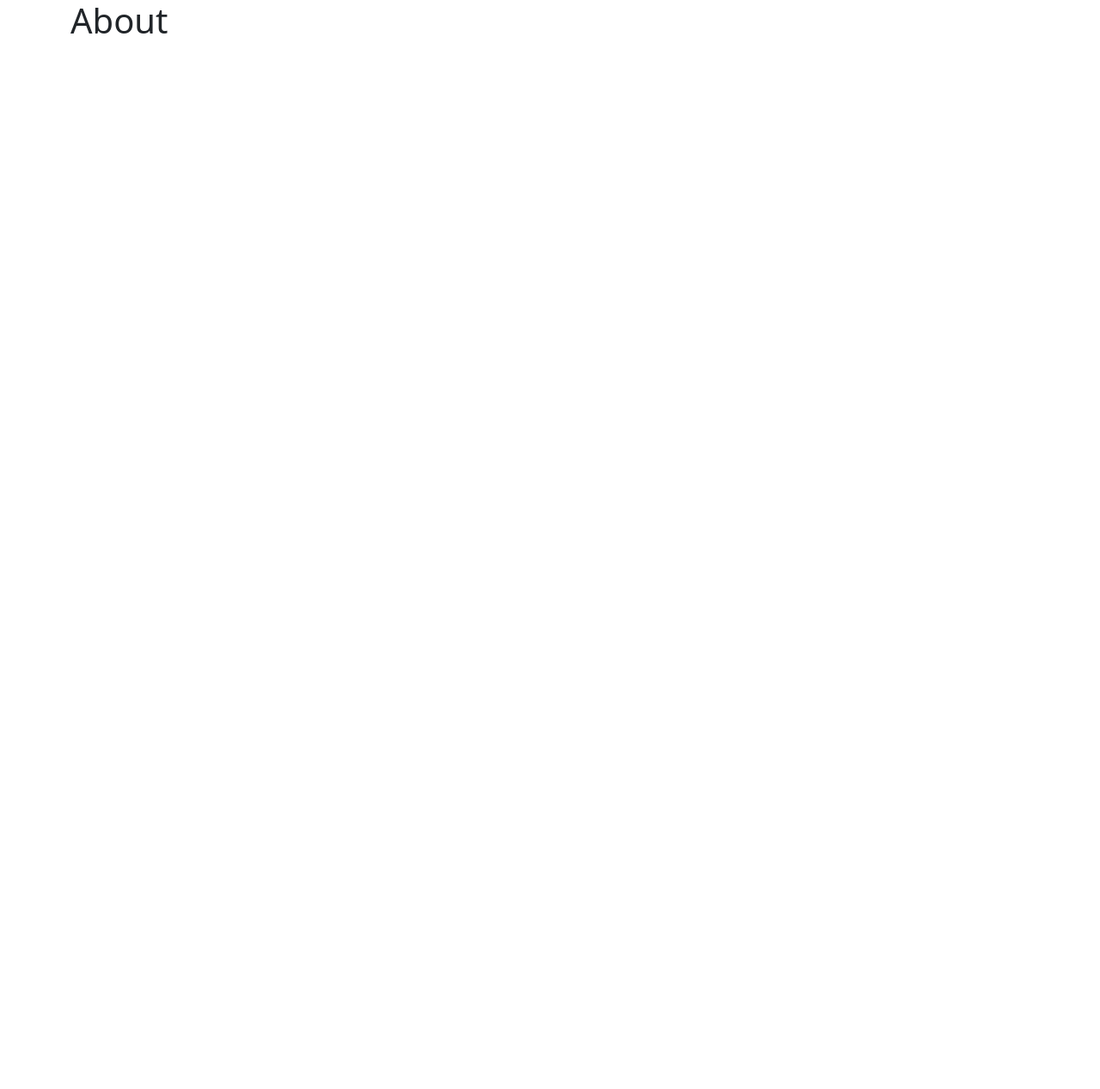
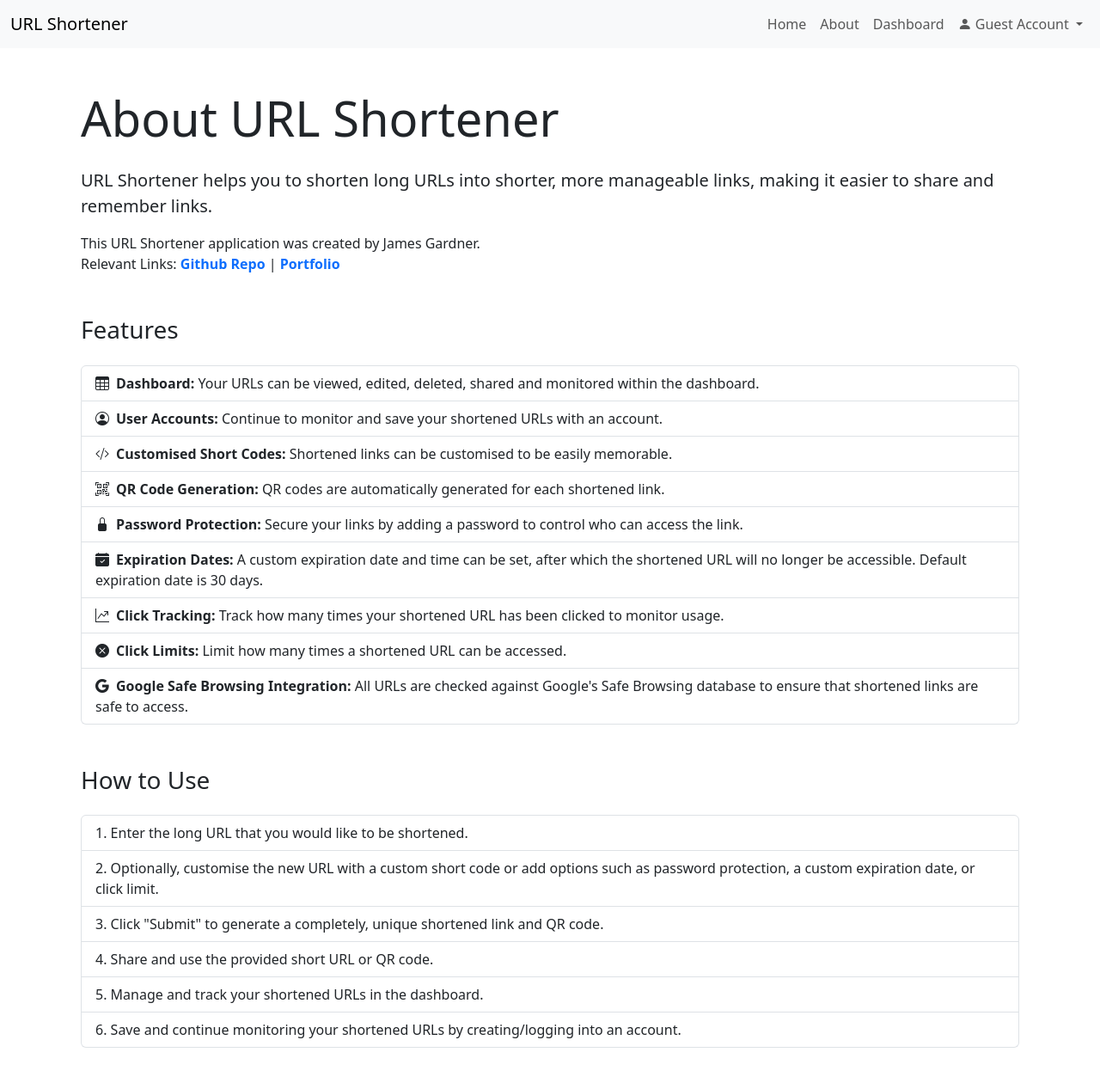
Before and after one commit to JGardner01/URL-Shortener, a Flask app: page /about in a window 1280 px wide. Before the commit the page is almost empty. Shown: the whole page at 86% size. Before the commit the page ends 39 px from the top, so only its background shows below. Run offline with Flask 3, Linux system fonts and the light colour scheme.

Commit message:
Completed about.html template with writing and bootstrap formatting.

```diff
--- a/app/main/routes.py
+++ b/app/main/routes.py
@@ -334,6 +334,6 @@ def delete_url():
         return jsonify({"error": "Shortened URL not found"}), 404
 
 
-@main.route("/about")
+@main.route("/about", methods=["GET"])
 def about():
     return render_template("about.html")
--- a/app/main/templates/about.html
+++ b/app/main/templates/about.html
@@ -1,5 +1,39 @@
 {% extends "base.html" %}
+{% set display_navbar = True %}
 {% block content %}
-{% set display_navbar = True %}
-    <h1>About</h1>
+    <div class="container mt-5 mb-5">
+        <h1 class="display-4 mb-4">About URL Shortener</h1>
+        <p class="lead">
+            URL Shortener helps you to shorten long URLs into shorter, more manageable links, making it easier to share and remember links.
+        </p>
+        <p>
+            This URL Shortener application was created by James Gardner.<br>
+            Relevant Links:
+            <a href="https://github.com/JGardner01/URL-Shortener" target="_blank" class="text-decoration-none fw-bold">Github Repo</a> |
+            <a href="https://jgardner01.github.io/" target="_blank" class="text-decoration-none fw-bold">Portfolio</a>
+        </p>
+
+        <h2 class="h3 mt-5 mb-4">Features</h2>
+        <ul class="list-group mb-4">
+            <li class="list-group-item"><i class="bi bi-table me-2"></i><b>Dashboard:</b> Your URLs can be viewed, edited, deleted, shared and monitored within the dashboard.</li>
+            <li class="list-group-item"><i class="bi bi-person-circle me-2"></i><b>User Accounts:</b> Continue to monitor and save your shortened URLs with an account.</li>
+            <li class="list-group-item"><i class="bi bi-code-slash me-2"></i><b>Customised Short Codes:</b> Shortened links can be customised to be easily memorable.</li>
+            <li class="list-group-item"><i class="bi bi-qr-code-scan me-2"></i><b>QR Code Generation:</b> QR codes are automatically generated for each shortened link.</li>
+            <li class="list-group-item"><i class="bi bi-lock-fill me-2"></i><b>Password Protection:</b> Secure your links by adding a password to control who can access the link.</li>
+            <li class="list-group-item"><i class="bi bi-calendar-check-fill me-2"></i><b>Expiration Dates:</b> A custom expiration date and time can be set, after which the shortened URL will no longer be accessible. Default expiration date is 30 days.</li>
+            <li class="list-group-item"><i class="bi bi-graph-up-arrow me-2"></i><b>Click Tracking:</b> Track how many times your shortened URL has been clicked to monitor usage.</li>
+            <li class="list-group-item"><i class="bi bi-x-circle-fill me-2"></i><b>Click Limits:</b> Limit how many times a shortened URL can be accessed.</li>
+            <li class="list-group-item"><i class="bi bi-google  me-2"></i><b>Google Safe Browsing Integration:</b> All URLs are checked against Google's Safe Browsing database to ensure that shortened links are safe to access.</li>
+        </ul>
+
+        <h2 class="h3 mt-5 mb-4">How to Use</h2>
+        <ol class="list-group list-group-numbered">
+            <li class="list-group-item">Enter the long URL that you would like to be shortened.</li>
+            <li class="list-group-item">Optionally, customise the new URL with a custom short code or add options such as password protection, a custom expiration date, or click limit.</li>
+            <li class="list-group-item">Click "Submit" to generate a completely, unique shortened link and QR code.</li>
+            <li class="list-group-item">Share and use the provided short URL or QR code.</li>
+            <li class="list-group-item">Manage and track your shortened URLs in the dashboard.</li>
+            <li class="list-group-item">Save and continue monitoring your shortened URLs by creating/logging into an account. </li>
+        </ol>
+    </div>
 {% endblock %}
--- a/app/main/templates/index.html
+++ b/app/main/templates/index.html
@@ -7,7 +7,7 @@
     <div class="container mt-5">
         <div class="row justify-content-center">
             <div class="col-md-6">
-                <h1 class="text-center mb-4">URL Shortener</h1>
+                <h1 class="display-4 text-center mb-4">URL Shortener</h1>
                 <form method="POST" action="{{ url_for("main.index") }}">
                     <!-- Enter URL Input (mandatory) -->
                     <div class="form-group mb-3">
```
Also changed, not shown: app/main/static/js/dashboard.js (+13 -0 lines), app/main/templates/dashboard.html (+5 -2 lines).
